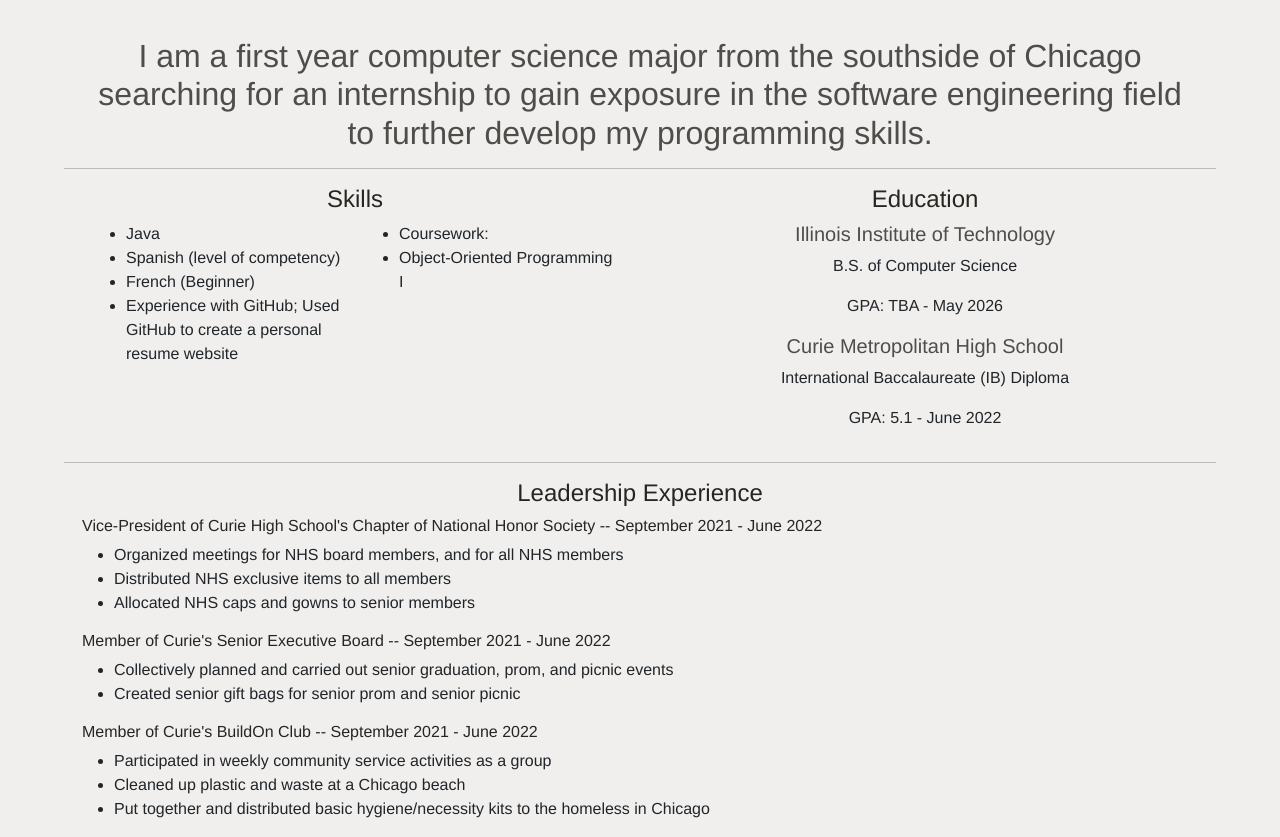
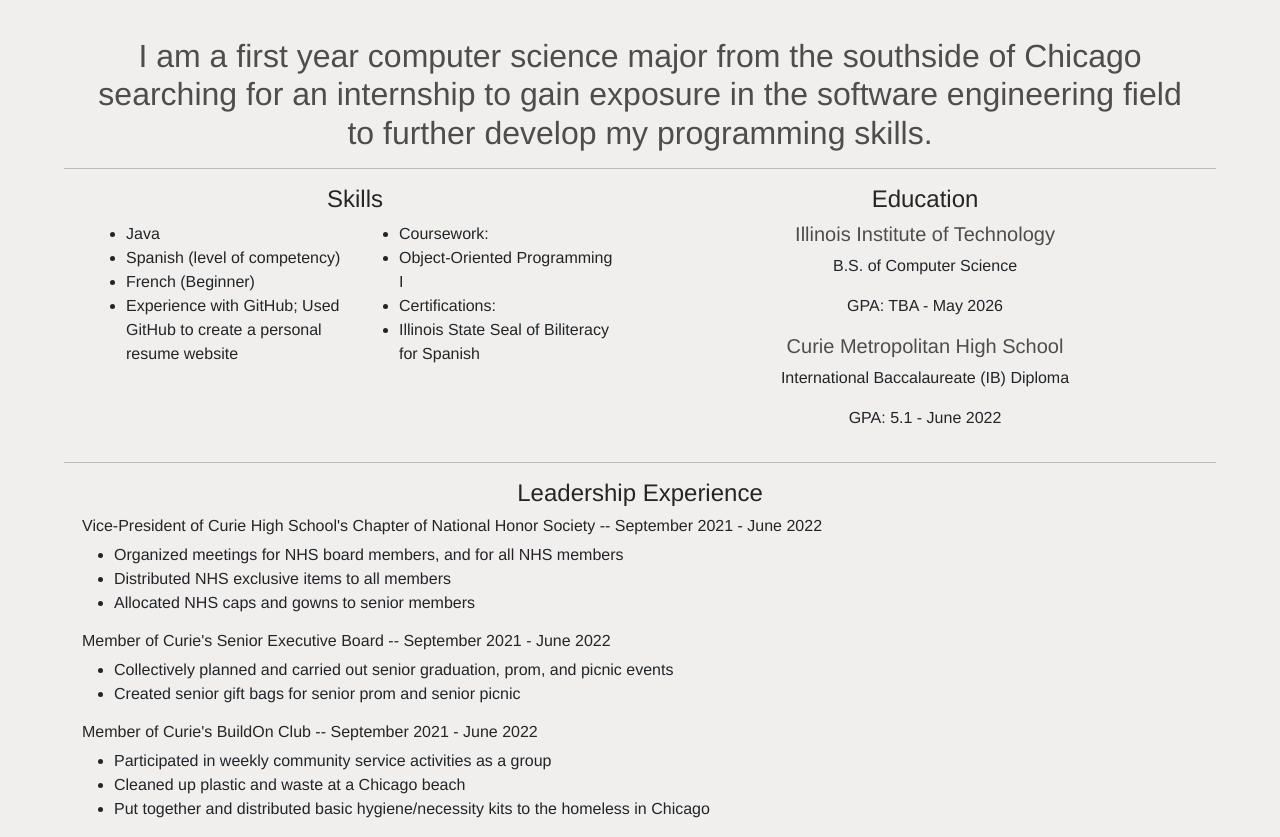
Before and after one commit to dhernandez22/Denny-Hernandez-Resume, a plain HTML site: page index.html in a window 1280 px wide. Shown: the part 107-944 px from the top of the page. Drawn offline with nearby package versions, Linux system fonts and the light colour scheme.

Commit message:
Added Certifications

```diff
--- a/index.html
+++ b/index.html
@@ -37,6 +37,8 @@
                             <ul >
                                 <li>Coursework:</li>
                                 <li>Object-Oriented Programming I</li>
+                                <li>Certifications:</li>
+                                <li>Illinois State Seal of Biliteracy for Spanish</li>
                             </ul>
                         </div>
                     </div>
```
